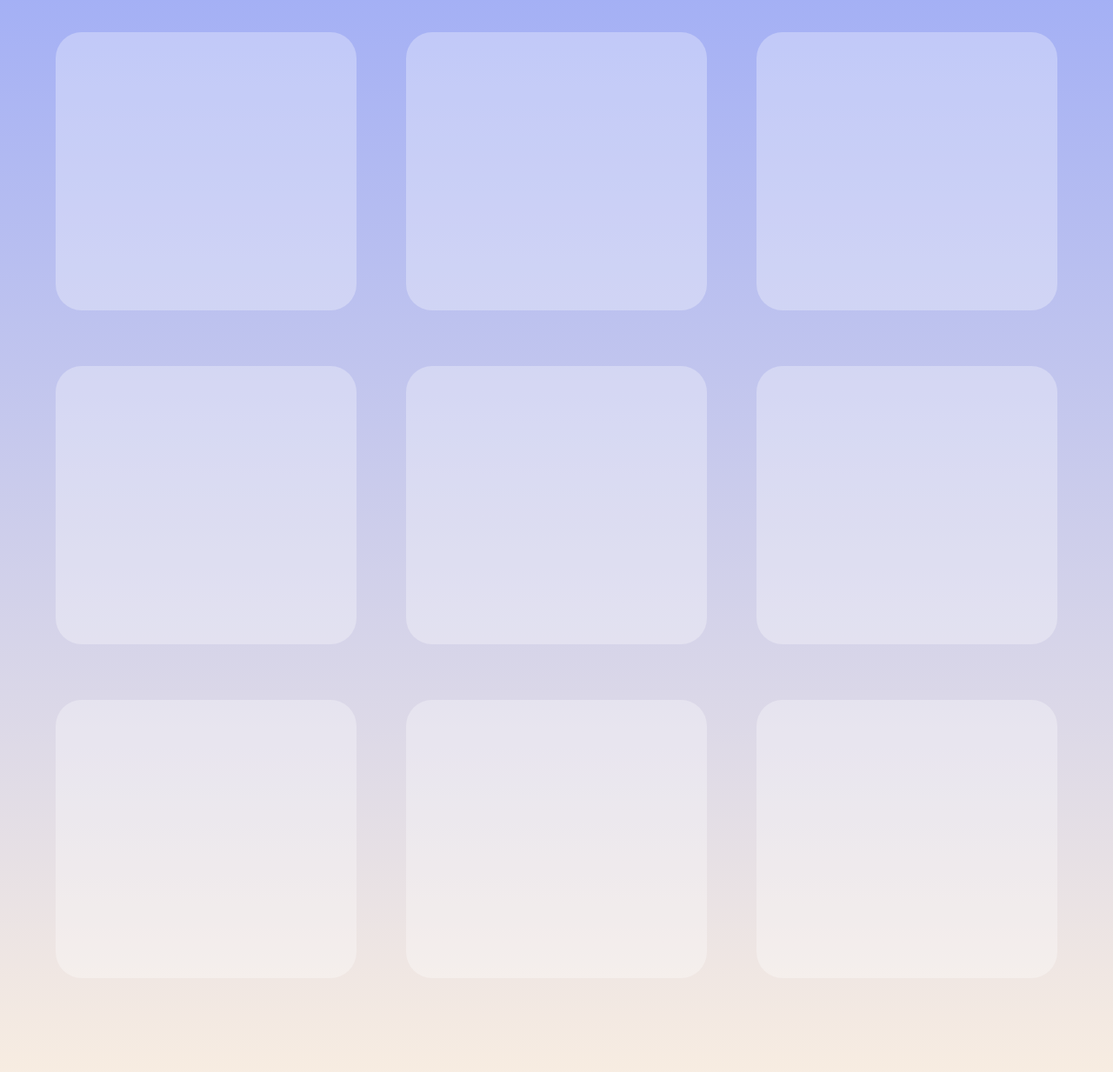
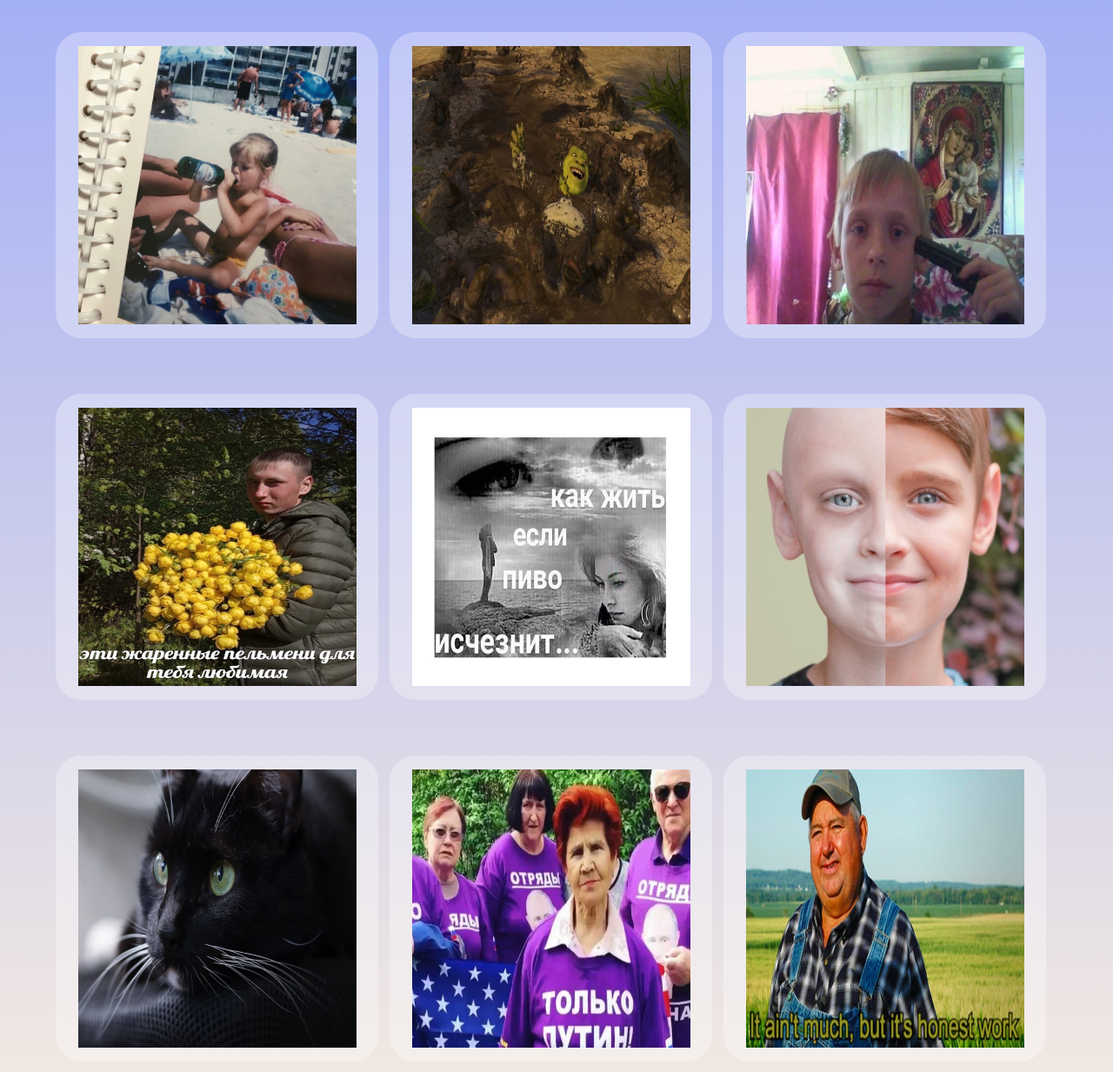
Before and after one commit to travka47/portfolio-site, a plain HTML site: page pins.html in a window 1280 px wide. Shown: the part 67-1300 px from the top of the page at 87% size. Drawn offline with Linux system fonts and the light colour scheme.

Commit message:
add some pics and style it

```diff
--- a/css/style.css
+++ b/css/style.css
@@ -1,3 +1,7 @@
+html {
+  scroll-behavior: smooth;
+}
+
 body {
   font-family: "Montserrat Alternates" , sans-serif;
   margin: 0;
@@ -88,17 +92,25 @@ body {
   display: flex;
   flex-direction: row;
   flex-wrap: wrap;
-  justify-content: space-between;
   height: 95%;
   background: linear-gradient(#a4b0f5, #f7ece1);
   padding: 5vh 5vw;
 }
 .pins__card {
-  width: 30%;
+  display: flex;
+  flex-direction: column;
+  padding: 2vh 2vw;
+  width: 25vw;
   height: 40vh;
   background-color: rgba(255, 255, 255, 0.3);
   margin-bottom: 8vh;
+  margin-right: 1vw;
   border-radius: 30px;
+}
+
+.pins__card_image {
+  width: 100%;
+  height: 100%;
 }
 
 
--- a/pins.html
+++ b/pins.html
@@ -1,5 +1,6 @@
 <!DOCTYPE html>
 <html lang="en">
+
 <head>
     <meta charset="UTF-8" />
     <meta http-equiv="X-UA-Compatible" content="IE=edge" />
@@ -7,15 +8,12 @@
     <link rel="preconnect" href="https://fonts.gstatic.com" />
     <link
         href="https://fonts.googleapis.com/css2?family=Montserrat+Alternates:ital,wght@0,100;0,200;0,400;0,700;1,100;1,200;1,400&display=swap"
-      rel="stylesheet"
-    />
-    <link
-      href="https://fonts.googleapis.com/css2?family=Abril+Fatface&display=swap"
-      rel="stylesheet"
-    />
+        rel="stylesheet" />
+    <link href="https://fonts.googleapis.com/css2?family=Abril+Fatface&display=swap" rel="stylesheet" />
     <link rel="stylesheet" href="./css/style.css" />
     <title>Document</title>
 </head>
+
 <body>
     <div class="header" id="header">
         <a href="#header">
@@ -28,18 +26,37 @@
         </nav>
     </div>
     <div class="pins">
-        <div class="pins__card"></div>
-        <div class="pins__card"></div>
-        <div class="pins__card"></div>
-        <div class="pins__card"></div>
-        <div class="pins__card"></div>
-        <div class="pins__card"></div>
-        <div class="pins__card"></div>
-        <div class="pins__card"></div>
-        <div class="pins__card"></div>
+        <div class="pins__card" data-title="Детское фото">
+            <img src="./img/pins__card1.jpg" alt="" class="pins__card_image">
+        </div>
+        <div class="pins__card" data-title="Место, где хочу оказаться прямо сейчас">
+            <img src="./img/pins__card2.jpg" alt="" class="pins__card_image">
+        </div>
+        <div class="pins__card" data-title="Я во время создания этой лабы">
+            <img src="./img/pins__card3.jpg" alt="" class="pins__card_image">
+        </div>
+        <div class="pins__card" data-title="Послание преподавателю">
+            <img src="./img/pins__card4.jpg" alt="" class="pins__card_image">
+        </div>
+        <div class="pins__card" data-title="Проблема смысла жизни в философии конфуция">
+            <img src="./img/pins__card5.jpg" alt="" class="pins__card_image">
+        </div>
+        <div class="pins__card" data-title="Знак зодиака">
+            <img src="./img/pins__card6.jpg" alt="" class="pins__card_image">
+        </div>
+        <div class="pins__card" data-title="Мой кiт">
+            <img src="./img/pins__card7.jpg" alt="" class="pins__card_image">
+        </div>
+        <div class="pins__card" data-title="Люди, на которых я равняюсь">
+            <img src="./img/pins__card8.jpg" alt="" class="pins__card_image">
+        </div>
+        <div class="pins__card" data-title="Заключение">
+            <img src="./img/pins__card9.jpg" alt="" class="pins__card_image">
+        </div>
     </div>
     <div class="footer">
         <a href="https://github.com/travka47"><img src="./img/github__icon.png" alt="" class="footer__icon"></a>
     </div>
 </body>
+
 </html>
```
Also changed, not shown: index.html (+1 -1 lines), img/pins__card1.jpg (added), img/pins__card2.jpg (added), img/pins__card3.jpg (added), img/pins__card4.jpg (added), img/pins__card5.jpg (added), img/pins__card6.jpg (added), img/pins__card7.jpg (added), img/pins__card8.jpg (added), img/pins__card9.jpg (added). Lines whose indentation alone changed are shown as unchanged.
